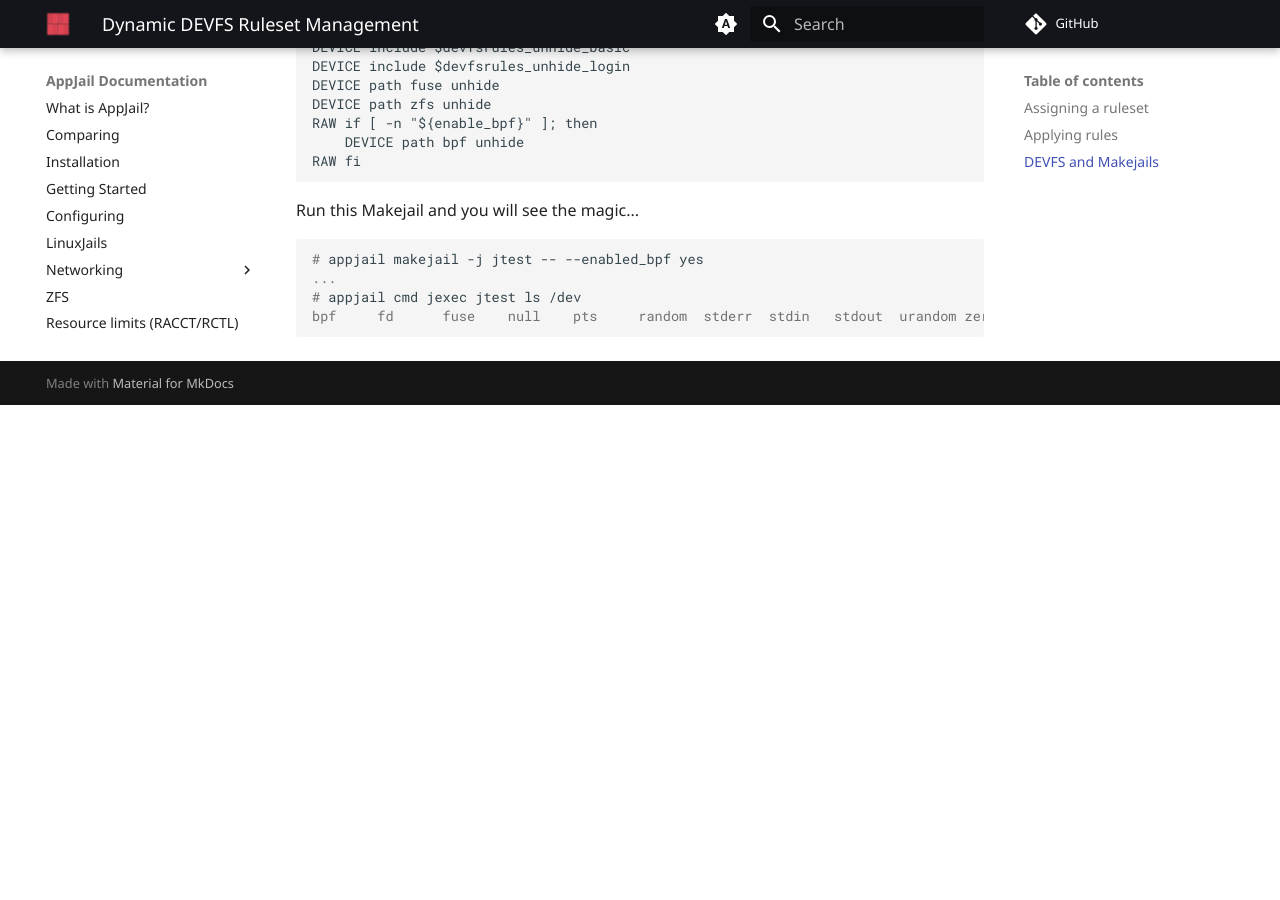
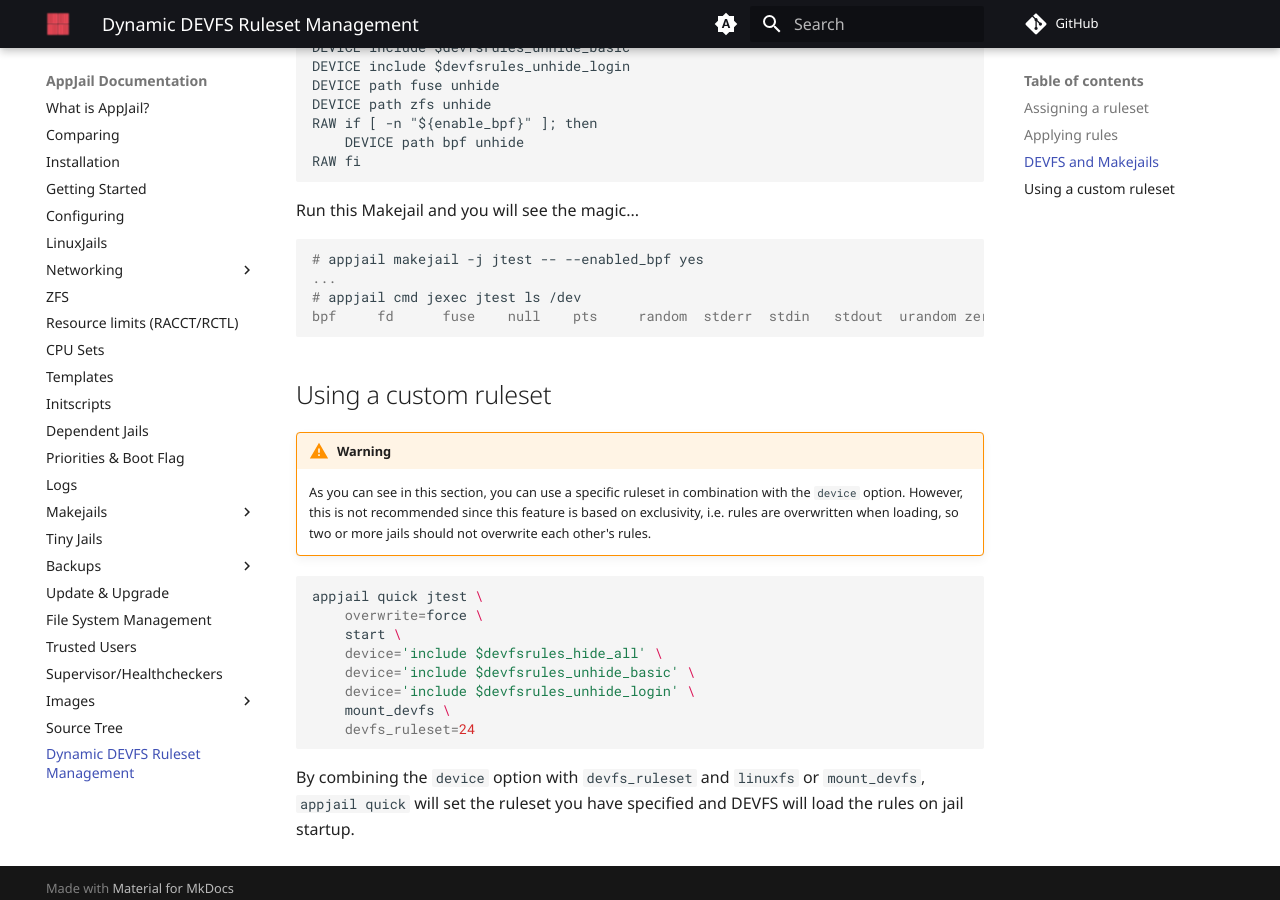
Before and after one commit to DtxdF/AppJail.docs, an MkDocs documentation site: the page built from docs/DEVFS.md, in a window 1280 px wide and 900 px high, scrolled down 2576 px. Built offline with MkDocs 1.6.1 and Material for MkDocs 9.7.7, drawn with Linux system fonts in a browser that asks for light colours; comment, search, counter and statistics services are not loaded; before the commit the page ends 2981 px from its top, so only the background shows below that.

Commit message:
Add "Using a custom ruleset" section in DEVFS

````diff
--- a/docs/DEVFS.md
+++ b/docs/DEVFS.md
@@ -104,3 +104,25 @@ Run this Makejail and you will see the magic...
 # appjail cmd jexec jtest ls /dev
 bpf     fd      fuse    null    pts     random  stderr  stdin   stdout  urandom zero
 ```
+
+## Using a custom ruleset
+
+!!! warning
+
+    As you can see in this section, you can use a specific ruleset in combination with
+    the `device` option. However, this is not recommended since this feature is based
+    on exclusivity, i.e. rules are overwritten when loading, so two or more jails
+    should not overwrite each other's rules.
+
+```sh
+appjail quick jtest \
+    overwrite=force \
+    start \
+    device='include $devfsrules_hide_all' \
+    device='include $devfsrules_unhide_basic' \
+    device='include $devfsrules_unhide_login' \
+    mount_devfs \
+    devfs_ruleset=24
+```
+
+By combining the `device` option with `devfs_ruleset` and `linuxfs` or `mount_devfs`, `appjail quick` will set the ruleset you have specified and DEVFS will load the rules on jail startup.
````
